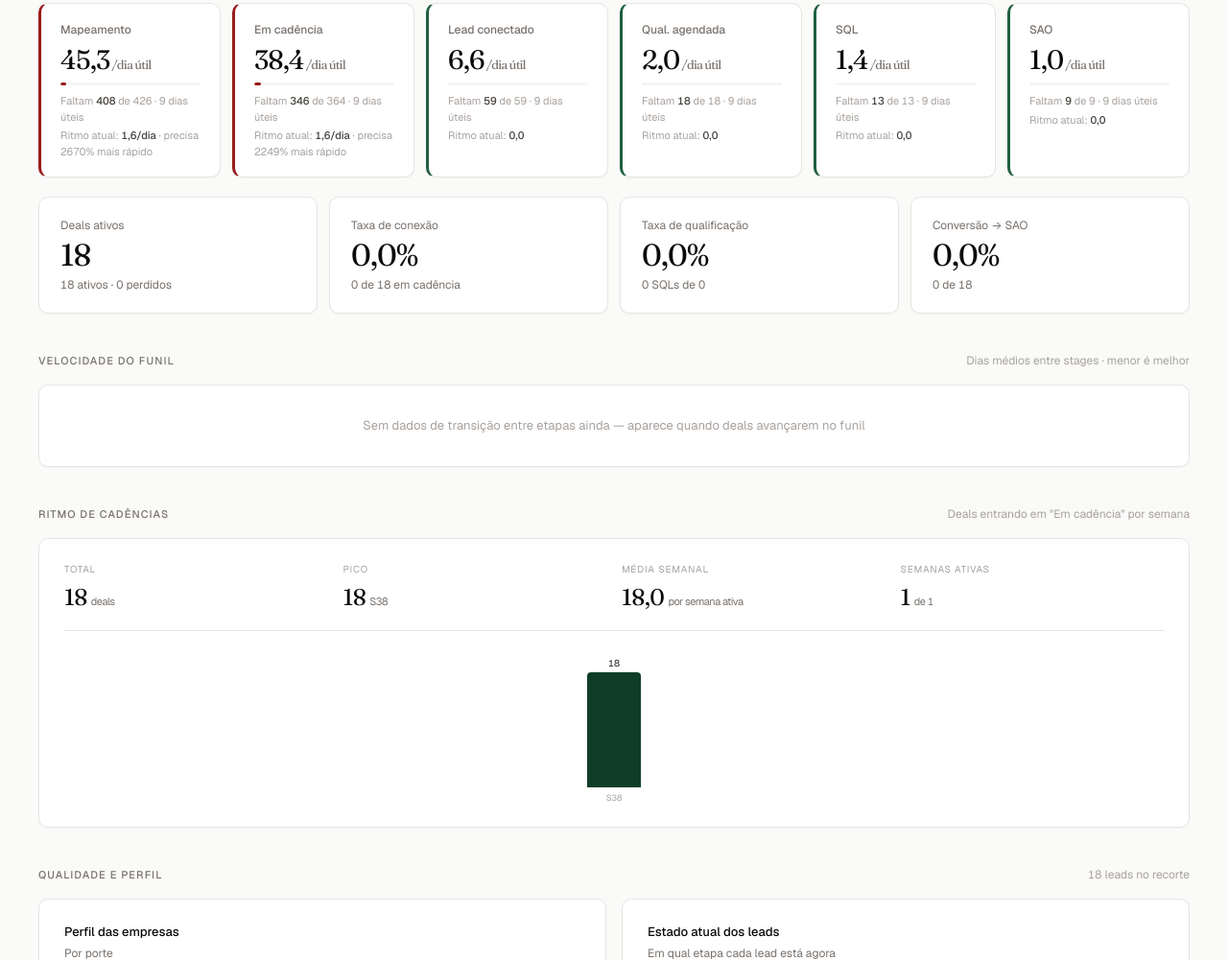
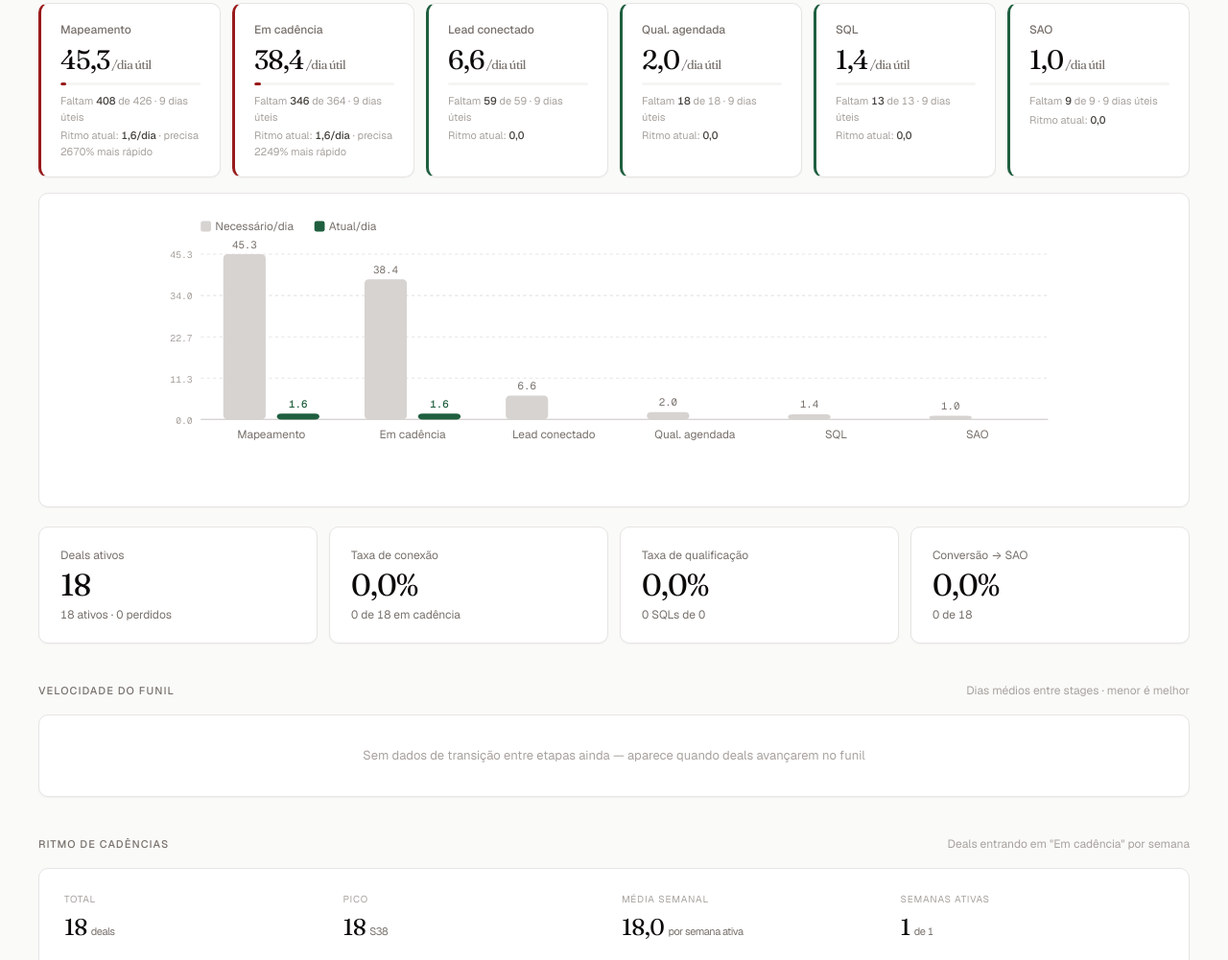
Before and after one commit to galeazzofs/painel-prospeccao, a website: page index.html in a window 1280 px wide. Shown: the part 1044-2045 px from the top of the page at 96% size. Drawn offline with nearby package versions, Linux system fonts and the light colour scheme.

Commit message:
Add files via upload

```diff
--- a/index.html
+++ b/index.html
@@ -359,7 +359,59 @@ function renderDailyPace(m){
         </span>
       </div>
     </div>`}).join('');
-  return`<div class="section-header"><div class="section-title">Ritmo diário para a meta</div><div class="section-sub">Quantos deals por dia útil restante para bater cada etapa · ${daysLeft} dias úteis restam</div></div><div class="pace-grid">${cards}</div>`}
+  return`<div class="section-header"><div class="section-title">Ritmo diário para a meta</div><div class="section-sub">Quantos deals por dia útil restante para bater cada etapa · ${daysLeft} dias úteis restam</div></div><div class="pace-grid">${cards}</div>${renderPaceChart(m,daysLeft)}`}
+
+function renderPaceChart(m,daysLeft){
+  if(!m.mm||!m.tracker.length)return'';
+  const data=m.tracker.map(t=>{
+    const remaining=Math.max(0,t.target-t.actual);
+    const needed=remaining>0?remaining/daysLeft:0;
+    const current=m.mm.businessDaysElapsed>0?t.actual/m.mm.businessDaysElapsed:0;
+    const isDone=t.actual>=t.target;
+    return{name:t.name,needed,current,isDone};
+  });
+  const maxVal=Math.max(...data.map(d=>Math.max(d.needed,d.current)),1);
+  const W=900,H=260,pad={t:40,r:30,b:60,l:50};
+  const plotW=W-pad.l-pad.r,plotH=H-pad.t-pad.b;
+  const n=data.length,groupW=plotW/n,barW=groupW*.3,gap=groupW*.08;
+
+  const bars=data.map((d,i)=>{
+    const x=pad.l+i*groupW+groupW/2;
+    const hN=d.isDone?0:(d.needed/maxVal)*plotH;
+    const hC=(d.current/maxVal)*plotH;
+    const yN=pad.t+plotH-hN;
+    const yC=pad.t+plotH-hC;
+    const colorC=d.isDone?'#15803D':d.current>=d.needed?'#15803D':'#1F5F3F';
+    const colorN=d.isDone?'#E7E5E4':'#D6D3D1';
+    const needBar=d.isDone?'':`<rect x="${x-barW-gap/2}" y="${yN}" width="${barW}" height="${hN}" rx="4" fill="${colorN}"/>
+      <text x="${x-barW/2-gap/2}" y="${yN-6}" text-anchor="middle" fill="#78716C" font-size="10" font-family="Geist Mono,monospace">${d.needed.toFixed(1)}</text>`;
+    const currBar=hC>0?`<rect x="${x+gap/2}" y="${yC}" width="${barW}" height="${hC}" rx="4" fill="${colorC}"/>
+      <text x="${x+barW/2+gap/2}" y="${yC-6}" text-anchor="middle" fill="${colorC}" font-size="10" font-weight="500" font-family="Geist Mono,monospace">${d.current.toFixed(1)}</text>`:'';
+    const label=`<text x="${x}" y="${H-pad.b+18}" text-anchor="middle" fill="#78716C" font-size="11" font-family="Geist,sans-serif">${d.name}</text>`;
+    const doneCheck=d.isDone?`<text x="${x}" y="${pad.t+plotH-10}" text-anchor="middle" fill="#15803D" font-size="16">✓</text>`:'';
+    return`${needBar}${currBar}${label}${doneCheck}`;
+  }).join('');
+
+  // Grid lines
+  const gridLines=[0,.25,.5,.75,1].map(p=>{
+    const y=pad.t+plotH*(1-p);
+    const val=(maxVal*p).toFixed(1);
+    return`<line x1="${pad.l}" y1="${y}" x2="${W-pad.r}" y2="${y}" stroke="#E7E5E4" stroke-dasharray="${p===0?'0':'3,3'}"/>
+      <text x="${pad.l-8}" y="${y+4}" text-anchor="end" fill="#A8A29E" font-size="9" font-family="Geist Mono,monospace">${val}</text>`;
+  }).join('');
+
+  // Legend
+  const legend=`<rect x="${pad.l}" y="8" width="10" height="10" rx="2" fill="#D6D3D1"/><text x="${pad.l+14}" y="17" fill="#78716C" font-size="11" font-family="Geist,sans-serif">Necessário/dia</text>
+    <rect x="${pad.l+110}" y="8" width="10" height="10" rx="2" fill="#1F5F3F"/><text x="${pad.l+124}" y="17" fill="#78716C" font-size="11" font-family="Geist,sans-serif">Atual/dia</text>`;
+
+  return`<div class="card fade-in" style="margin-top:16px;padding:20px 24px;overflow-x:auto">
+    <svg viewBox="0 0 ${W} ${H}" width="100%" style="max-height:280px">
+      ${gridLines}
+      <line x1="${pad.l}" y1="${pad.t+plotH}" x2="${W-pad.r}" y2="${pad.t+plotH}" stroke="#D6D3D1"/>
+      ${bars}
+      ${legend}
+    </svg>
+  </div>`}
 
 function renderKPIs(m){
   const sao=m.tracker.find(t=>t.name==='SAO'),sql=m.tracker.find(t=>t.name==='SQL'),con=m.tracker.find(t=>t.name==='Lead conectado'),cad=m.tracker.find(t=>t.name==='Em cadência');
```
